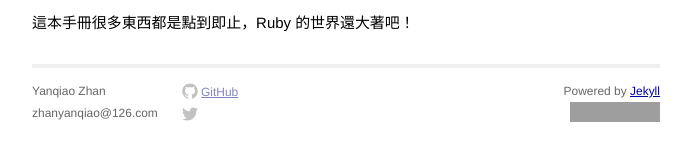
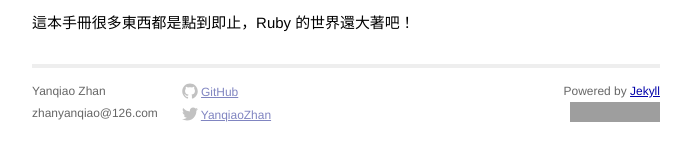
Before and after one commit to nkuclassical/nkuclassical.github.io, a Jekyll site: the page built from _posts/2012-11-25-notes-on-learning-ruby-3.md, in a window 1280 px wide. Shown: the part 620-781 px from the top of the page, without its empty margins (294-985 px from the left). Built offline with Jekyll 4.4.1, drawn with Linux system fonts in a browser that asks for light colours; nearby versions of some CDN libraries; Markdown is read by kramdown in place of the engine named in the settings; comment, search, counter and statistics services are not loaded; grey boxes are pictures that could not be loaded.

Commit message:
change twitter

```diff
--- a/_config.yml
+++ b/_config.yml
@@ -3,7 +3,7 @@ link: https://github.com/nkuclassical
 author: Yanqiao Zhan
 email: zhanyanqiao@126.com
 github: nkuclassical
-
+twitter: YanqiaoZhan
 markdown: redcarpet
 redcarpet:
   extensions: ["autolink", "tables", "strikethrough", "with_toc_data"]
--- a/_includes/footer.html
+++ b/_includes/footer.html
@@ -29,7 +29,7 @@
           c-1.119,0.877-2.529,1.4-4.061,1.4c-0.264,0-0.524-0.015-0.78-0.046c1.447,0.928,3.166,1.469,5.013,1.469
           c6.015,0,9.304-4.983,9.304-9.304c0-0.142-0.003-0.283-0.009-0.423C14.976,4.29,15.531,3.714,15.969,3.058z"/>
       </svg>
-      <!--a href="https://twitter.com/YanqiaoZhan"/-->
+      <a href="https://twitter.com/{{site.twitter}}">{{site.twitter}}</a>
     </p>
   </div>
   <p>
```
